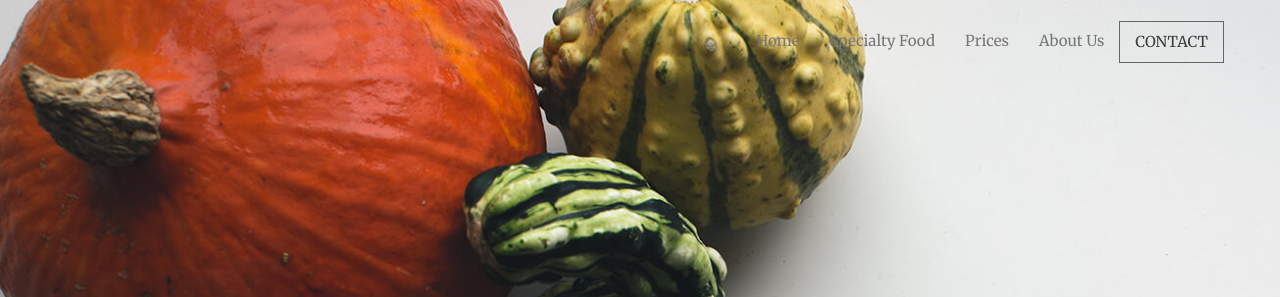
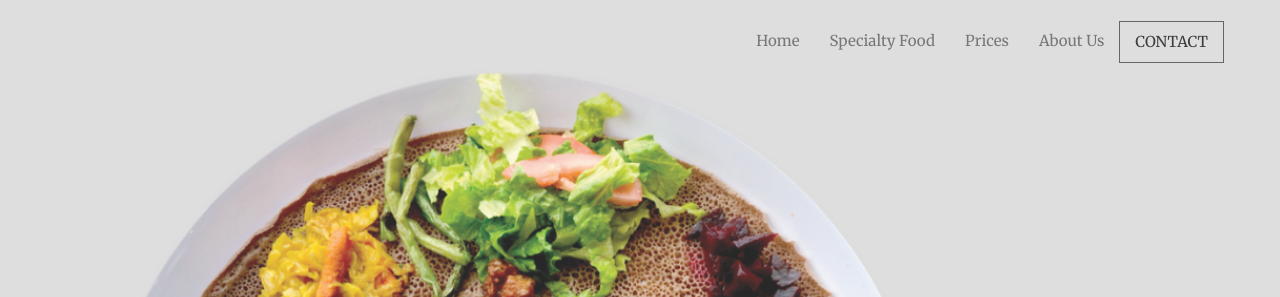
Before and after one commit to kwicz/merkato-ethiopian, a website: page index.html in a window 1280 px wide. Shown: the top 297 px of the page. Drawn offline with Linux system fonts and the light colour scheme; some packages are replaced by stand-ins of ours.

Commit message:
update banner image

```diff
--- a/css/style.css
+++ b/css/style.css
@@ -295,7 +295,7 @@ a:hover{
 /* Banner section */
 
 .banner{
-	background:url(../images/bannerbg.jpg) no-repeat;
+	background:url(../images/platterBanner1.png) no-repeat;
 	position:relative;
 	background-size:cover;
 }
```
Also changed, not shown: images/platterBanner.png (added), images/platterBanner1.png (added).
